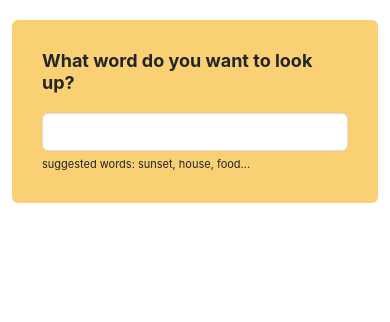
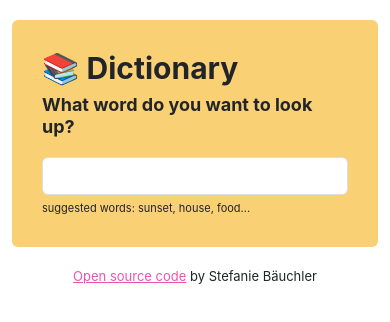
Before and after one commit to StefanieBaeuchler/dictionary-react, a React (Create React App) app: page / in a window 390 px wide. Shown: the top 322 px of the page. Built offline with nearby package versions, Linux system fonts and the light colour scheme; no server answers.

Commit message:
Debugged phonetics section

```diff
--- a/src/App.css
+++ b/src/App.css
@@ -1,7 +1,15 @@
 body {
 display: block;
 margin: 0 auto;
-max-width: 1000px;
+max-width: 960px;
+}
+
+
+
+footer {
+    text-align: center;
+    font-size: small;
+
 }
 
 a {
--- a/src/App.js
+++ b/src/App.js
@@ -6,8 +6,13 @@ export default function App() {
   return (
     <div className="container">
       <div className="App">
-        <header className="App-header"></header>
-        <Dictionary/>
+
+        <Dictionary />
+        <footer>
+          <a href="https://github.com/StefanieBaeuchler/dictionary-react">
+            Open source code</a>{" "}
+          by Stefanie Bäuchler
+        </footer>
       </div>
     </div>
   );
--- a/src/Dictionary.css
+++ b/src/Dictionary.css
@@ -1,4 +1,11 @@
- h1 {
+ h2 {
+    font-size: 30px;
+  font-weight: bold;
+
+
+ }
+
+ h3 {
   font-size: 18px;
   font-weight: bold;
   margin-bottom: 20px;
@@ -28,6 +35,11 @@
   border: 1px solid #ddd;
 }
 
+input:focus {
+    outline-color: #2C5D37;
+
+}
+
 .Dictionary .Hints {
   font-size: 11px;
   margin-top: 5px;
--- a/src/Dictionary.js
+++ b/src/Dictionary.js
@@ -37,7 +37,8 @@ function load(){
   return (
     <div className="Dictionary">
       <div className="firstSection">
-        <h1>What word do you want to look up?</h1>
+        <h2>📚 Dictionary</h2>
+        <h3>What word do you want to look up?</h3>
         <form onSubmit={handleSubmit}>
           <input type="search" onChange={updateKeyword} />
         </form>
--- a/src/Phonetics.js
+++ b/src/Phonetics.js
@@ -2,12 +2,17 @@ import React from "react";
 import "./Phonetic.css";
 
 export default function Phonetics(props) {
+  if (props.phonetics.audio) {
     return (
       <div className="Phonetics">
         <a href={props.phonetics.audio} target="_blank" rel="noreferrer">
           Listen
-      </a>
+        </a>{" "}
         {props.phonetics.text}
       </div>
     );
+
+  } else {
+    return null;
   }
+}
```
Lines whose indentation alone changed are shown as unchanged.
